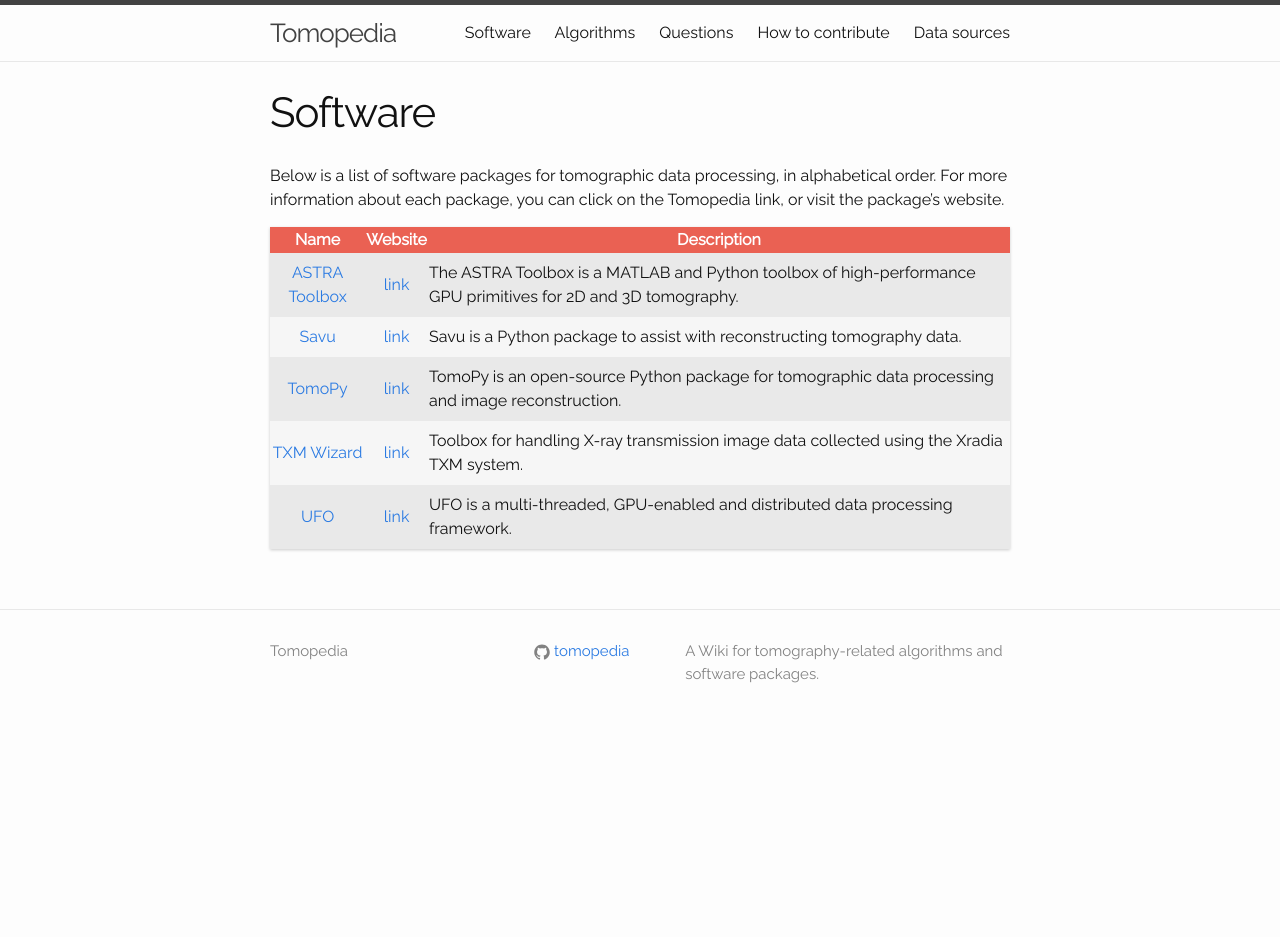
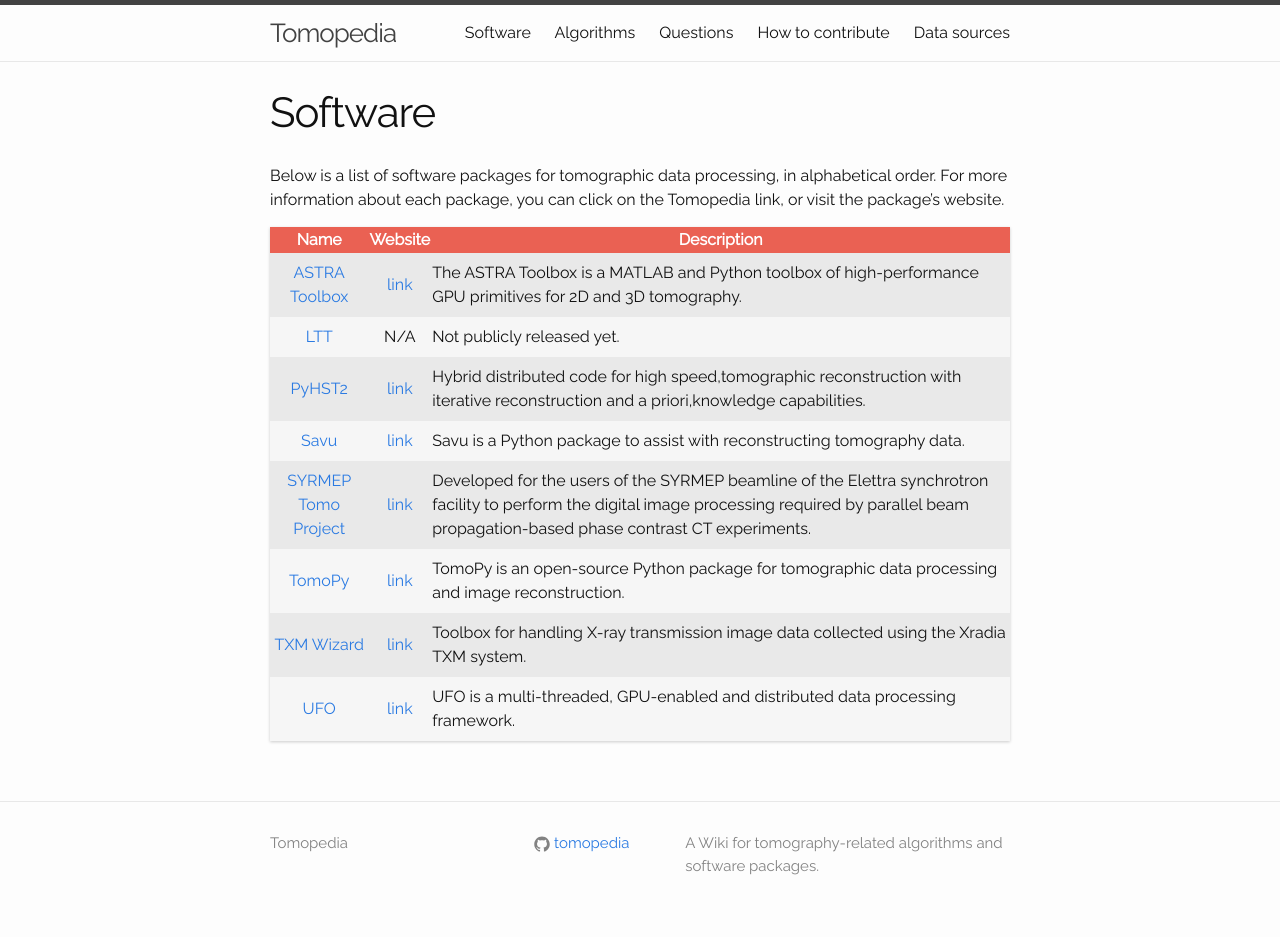
Before and after one commit to tomopedia/tomopedia.github.io, a Jekyll site: the page built from _mainpages/30_software.md, in a window 1280 px wide. Built offline with Jekyll 4.4.1, drawn with Linux system fonts in a browser that asks for light colours; before the commit the page ends 900 px from its top, so only the background shows below that.

Commit message:
Add more software packages

```diff
--- a/_mainpages/30_software.md
+++ b/_mainpages/30_software.md
@@ -13,10 +13,13 @@ the Tomopedia link, or visit the package's website.
 [//]: # (edit the markdown table.)
 
 {: .table .table-striped}
-|                Name               |                 Website                 | Description                                                                                                   |
-|:---------------------------------:|:---------------------------------------:|---------------------------------------------------------------------------------------------------------------|
-| [ASTRA Toolbox](/software/astra/) |  [link](http://www.astra-toolbox.com/)  | The ASTRA Toolbox is a MATLAB and Python toolbox of high-performance GPU primitives for 2D and 3D tomography. |
-| [Savu](/software/savu/)           | [link](https://savu.readthedocs.io)     | Savu is a Python package to assist with reconstructing tomography data.                                       |
-|     [TomoPy](/software/tomopy)    |     [link](http://tomopy.rtfd.org/)     | TomoPy is an open-source Python package for tomographic data processing and image reconstruction.             |
-|     [TXM Wizard](/software/txm)    |     [link](https://sourceforge.net/projects/txm-wizard/)     | Toolbox for handling X-ray transmission image data collected using the Xradia TXM system.             |
-| [UFO](/software/ufo/)             | [link](http://ufo-core.readthedocs.io/) | UFO is a multi-threaded, GPU-enabled and distributed data processing framework.                               |
+|                   Name                   |                        Website                       | Description                                                                                                                                                                                           |
+|:----------------------------------------:|:----------------------------------------------------:|-------------------------------------------------------------------------------------------------------------------------------------------------------------------------------------------------------|
+|     [ASTRA Toolbox](/software/astra/)    |         [link](http://www.astra-toolbox.com/)        | The ASTRA Toolbox is a MATLAB and Python toolbox of high-performance GPU primitives for 2D and 3D tomography.                                                                                         |
+|           [LTT](/software/ltt)           |                          N/A                         | Not publicly released yet.                                                                                                                                                                            |
+|        [PyHST2](/software/pyhst2/)       |  [link](https://forge.epn-campus.eu/projects/pyhst2) | Hybrid distributed code for high speed,tomographic reconstruction with iterative reconstruction and a priori,knowledge capabilities.                                                                  |
+|          [Savu](/software/savu/)         |          [link](https://savu.readthedocs.io)         | Savu is a Python package to assist with reconstructing tomography data.                                                                                                                               |
+| [SYRMEP Tomo Project](/software/syrmep/) |      [link](https://github.com/ElettraSciComp/)      | Developed for the users of the SYRMEP beamline of the Elettra synchrotron facility to perform the digital image processing required by parallel beam propagation-based phase contrast CT experiments. |
+|        [TomoPy](/software/tomopy)        |            [link](http://tomopy.rtfd.org/)           | TomoPy is an open-source Python package for tomographic data processing and image reconstruction.                                                                                                     |
+|        [TXM Wizard](/software/txm)       | [link](https://sourceforge.net/projects/txm-wizard/) | Toolbox for handling X-ray transmission image data collected using the Xradia TXM system.                                                                                                             |
+|           [UFO](/software/ufo/)          |        [link](http://ufo-core.readthedocs.io/)       | UFO is a multi-threaded, GPU-enabled and distributed data processing framework.                                                                                                                       |
```
